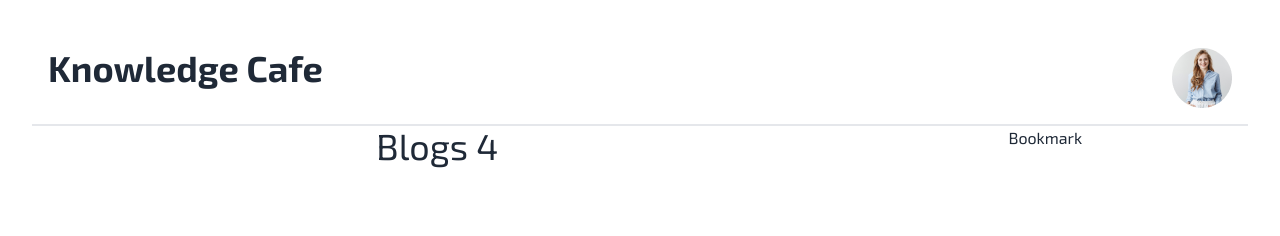
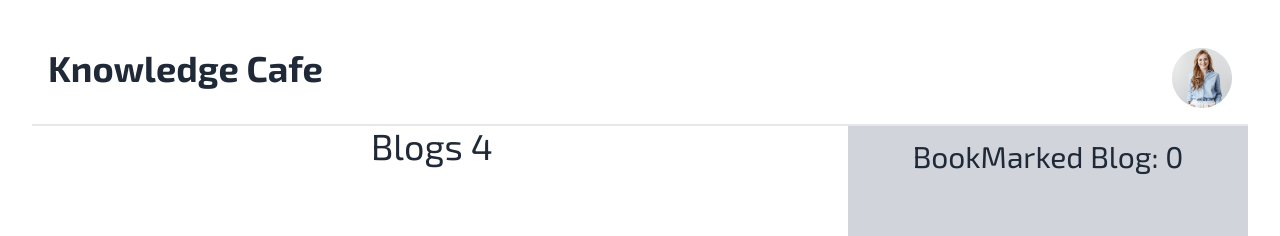
Before and after one commit to habib33-3/knowledge-cafe-react, a React (Vite) app: page / in a window 1280 px wide. Shown: the top 236 px of the page. Built offline with nearby package versions, Linux system fonts and the light colour scheme.

Commit message:
bookmark functionalities added

```diff
--- a/src/App.jsx
+++ b/src/App.jsx
@@ -5,18 +5,19 @@ import BookMarks from "./components/BookMarks/BookMarks";
 import { useState } from "react";
 
 function App() {
-  const [bookMark, setBookMark] = useState([]);
+  const [bookMarks, setBookMarks] = useState([]);
 
   const handleAddToBookMark = (blog) => {
-    console.log("bookamrk added");
+    const newBookMarks = [...bookMarks, blog];
+    setBookMarks(newBookMarks);
   };
 
   return (
     <>
       <Header></Header>
-      <div className="md:flex max-w-7xl mx-auto">
+      <div className="md:flex max-w-7xl mx-auto gap-4">
         <Blogs handleAddToBookMark={handleAddToBookMark}></Blogs>
-        <BookMarks></BookMarks>
+        <BookMarks bookMarks={bookMarks}></BookMarks>
       </div>
     </>
   );
--- a/src/components/Blog/Blog.jsx
+++ b/src/components/Blog/Blog.jsx
@@ -37,7 +37,7 @@ const Blog = ({ blog, handleAddToBookMark }) => {
           <div className="space-x-2">
             <span>{reading_time} min read</span>
             <button
-              onClick={handleAddToBookMark}
+              onClick={() => handleAddToBookMark(blog)}
               className="text-red-600 text-2xl "
             >
               <FaBookmark></FaBookmark>
@@ -65,5 +65,6 @@ const Blog = ({ blog, handleAddToBookMark }) => {
 
 Blog.propTypes = {
   blog: PropTypes.object,
+  handleAddToBookMark: PropTypes.func,
 };
 export default Blog;
--- a/src/components/Blogs/Blogs.jsx
+++ b/src/components/Blogs/Blogs.jsx
@@ -1,5 +1,6 @@
 import { useEffect, useState } from "react";
 import Blog from "./../Blog/Blog";
+import { PropTypes } from "prop-types";
 
 const Blogs = ({ handleAddToBookMark }) => {
   const [blogs, setBlogs] = useState([]);
@@ -32,4 +33,8 @@ const Blogs = ({ handleAddToBookMark }) => {
   );
 };
 
+Blogs.propTypes = {
+  handleAddToBookMark: PropTypes.func,
+};
+
 export default Blogs;
--- /dev/null
+++ b/src/components/BookMark/BookMark.jsx
@@ -0,0 +1,15 @@
+import { PropTypes } from "prop-types";
+
+const BookMark = ({ bookMark }) => {
+  const { title } = bookMark;
+  return (
+    <div className="bg-slate-200 p-4 m-4 rounded-xl ">
+      <h3 className="text-2xl">{title}</h3>
+    </div>
+  );
+};
+
+BookMark.propTypes = {
+  bookMark: PropTypes.object,
+};
+export default BookMark;
--- a/src/components/BookMarks/BookMarks.jsx
+++ b/src/components/BookMarks/BookMarks.jsx
@@ -1,9 +1,28 @@
-const BookMarks = () => {
+import PropTypes from "prop-types";
+import BookMark from "../BookMark/BookMark";
+
+const BookMarks = ({ bookMarks }) => {
   return (
-    <div className="md:w-1/3">
-      <h2>Bookmark</h2>
+    <div className="md:w-1/3 bg-gray-300">
+      <h2 className="text-3xl text-center  p-3">
+        BookMarked Blog: {bookMarks.length}
+      </h2>
+      {bookMarks.map((bookMark) => {
+        return (
+          <>
+            <BookMark
+              key={bookMark.id}
+              bookMark={bookMark}
+            ></BookMark>
+          </>
+        );
+      })}
     </div>
   );
 };
 
+BookMarks.propTypes = {
+  bookMarks: PropTypes.array,
+};
+
 export default BookMarks;
```
